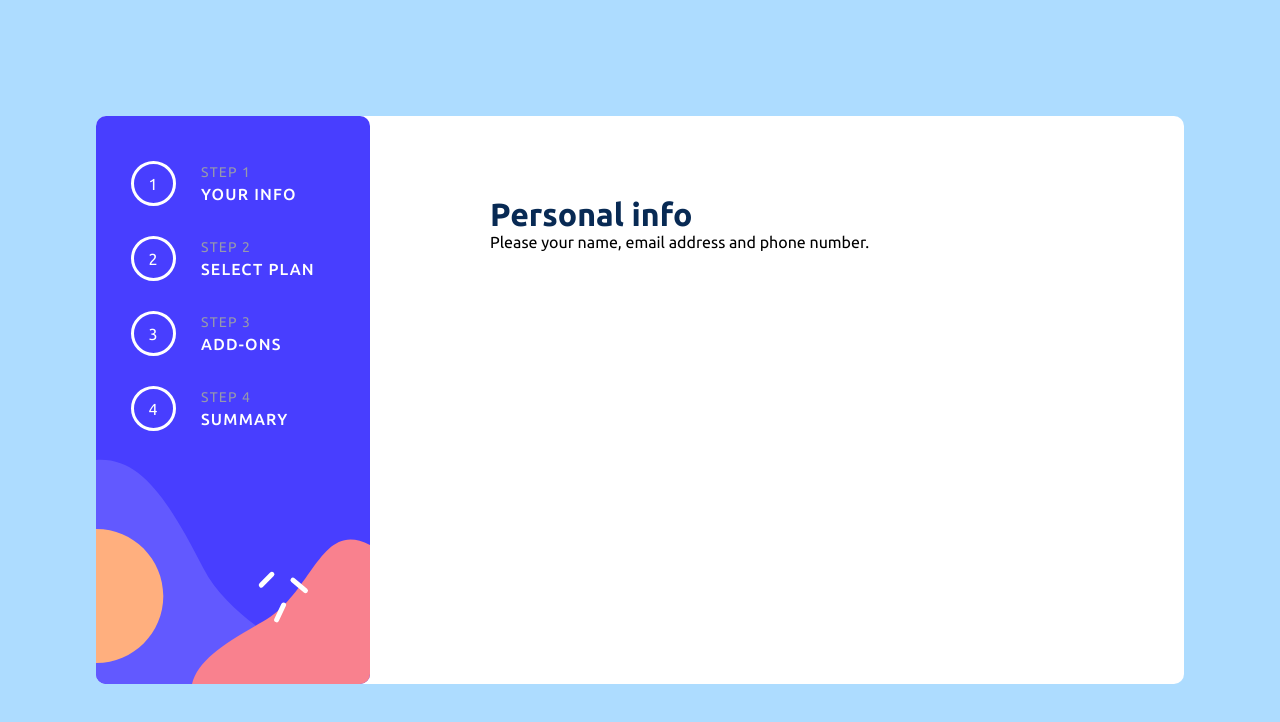
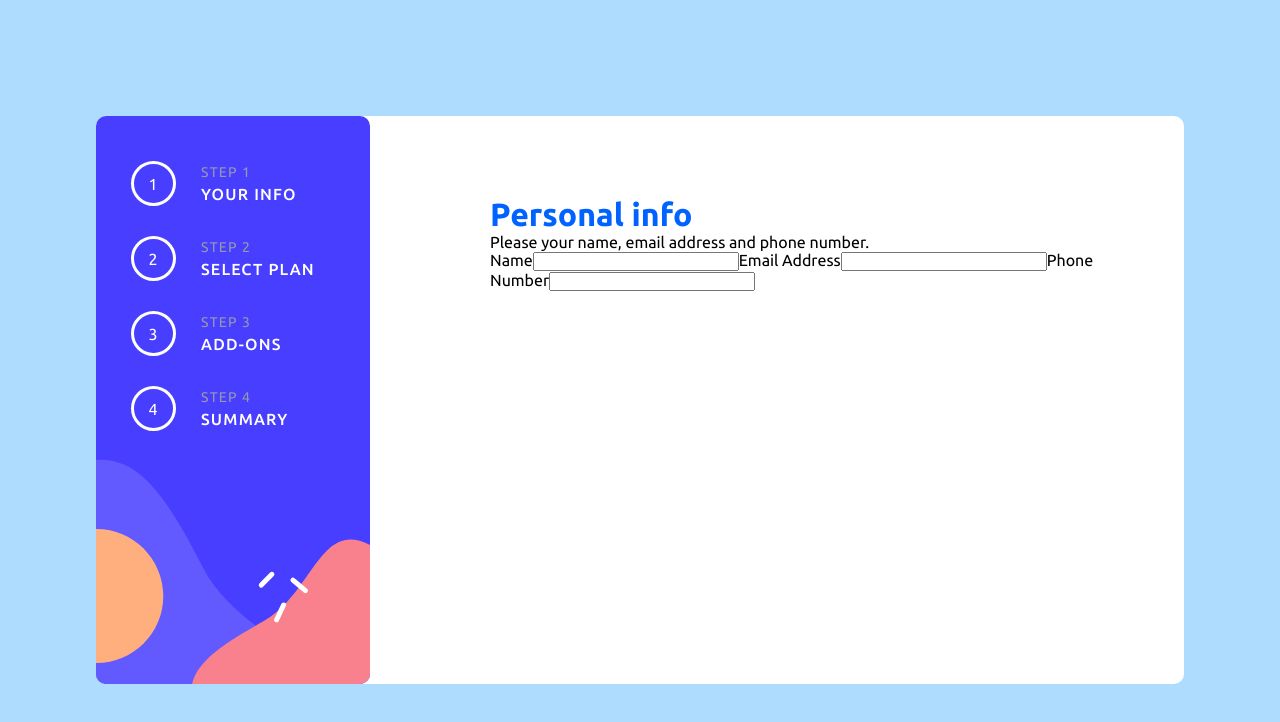
Before and after one commit to PAFiset/Multi-step-form, a Next.js app: page / in a window 1280 px wide. Shown: the top 722 px of the page. Built offline with nearby package versions, Linux system fonts and the light colour scheme.

Commit message:
personal page

```diff
--- a/elements/information.js
+++ b/elements/information.js
@@ -2,11 +2,24 @@ import styles from '../styles/PersonalInfo.module.scss'
 
 const PersonalInfo = () => {
 	return (
-		<form>
+		<form className={styles.info_form} >
 			<p className={styles.Form_title} >Personal info</p>
 			<p className={styles.Form_explanation}>
 				Please your name, email address and phone number.
 			</p>
+			<label for="name" >
+				Name
+			</label>
+			<input type="text" id="name" name="name" />
+			<label for="email">
+				Email Address
+			</label>
+			<input type="email" id="email" name="email" />
+			<label for="phone">
+				Phone Number
+			</label>
+			<input type="tel" id="phone" name="phone">
+			</input>
 		</form>
 	 );
 }
--- a/styles/Home.module.scss
+++ b/styles/Home.module.scss
@@ -82,22 +82,3 @@
   margin-right: 25px;
   transition: 0.5s;
 }
-
-@font-face {
-  font-family: "ubuntu";
-  src: url("../public/Ubuntu-Regular.ttf");
-  font-weight: 400;
-}
-
-@font-face {
-  font-family: "ubuntu";
-  src: url("../public/Ubuntu-Medium.ttf");
-  font-weight: 500;
-}
-
-
-@font-face {
-  font-family: "ubuntu";
-  src: url("../public/Ubuntu-Bold.ttf");
-  font-weight: 700;
-}
--- a/styles/PersonalInfo.module.scss
+++ b/styles/PersonalInfo.module.scss
@@ -1,8 +1,9 @@
-
+@import "Variable";
 
 .Form_title{
 	font-family: ubuntu;
 	font-weight: 700;
 	font-size: 32px;
-	color: hsl(213, 83%, 18%);
+	//color: hsl(213, 83%, 18%);
+	color: $blueeee;
 }
--- /dev/null
+++ b/styles/_Variable.scss
@@ -0,0 +1,38 @@
+//color
+
+$mobile:375px;
+$desktop:1440px;
+
+$marineblue:hsl(213,96%,18%);
+$purplishblue:hsl(243,100%,62%);
+$pastelblue:hsl(228,100%,84%);
+$lightblue:hsl(206,94%,87%);
+$strawberryred:hsl(354,84%,57%);
+
+$coolgray:hsl(231,11%,63%);
+$lightgray:hsl(229,24%,87%);
+$magnolia:hsl(217,100%,97%);
+$alabaster:hsl(231,100%,99%);
+
+//font
+
+@font-face {
+  font-family: "ubuntu";
+  src: url("../public/Ubuntu-Regular.ttf");
+  font-weight: 400;
+}
+
+@font-face {
+  font-family: "ubuntu";
+  src: url("../public/Ubuntu-Medium.ttf");
+  font-weight: 500;
+}
+
+@font-face {
+  font-family: "ubuntu";
+  src: url("../public/Ubuntu-Bold.ttf");
+  font-weight: 700;
+}
+
+
+$blueeee: #0062ff;
--- a/styles/globals.scss
+++ b/styles/globals.scss
@@ -54,6 +54,7 @@ html,
 body {
   max-width: 100vw;
   overflow-x: hidden;
+  font-size: 16px;
 }
 
 @font-face {
```
